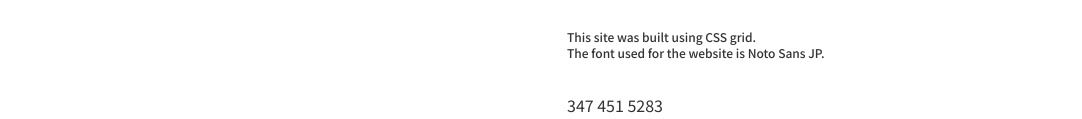
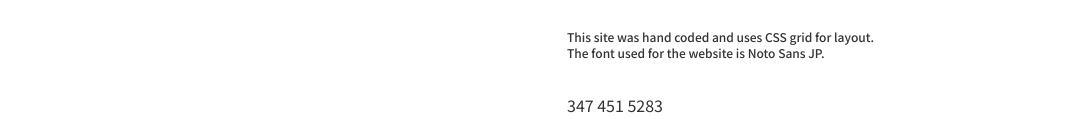
Before and after one commit to willmstrent/Portfolio_2021, a plain HTML site: page About.html in a window 1280 px wide. Shown: the part 1434-1553 px from the top of the page, without its empty margins (97-1179 px from the left). Drawn offline with Linux system fonts and the light colour scheme.

Commit message:
colophon copy change

```diff
--- a/About.html
+++ b/About.html
@@ -87,7 +87,7 @@
         </p><p>
           In the mornings, after breakfast, I try to put in at least 15 minutes of Japanese study. Because I have two boys who speak it perfectly and because more culture and language is more perspective. Lately I don't have a commute so I try to get a couple of bike rides in a week. For exercise and for the thinking that is just being. And soon I will start getting back to museums and galleries even if I can't drag the kids along.
     </p><p class="small">
-    This site was built using CSS grid.<br>
+    This site was hand coded and uses CSS grid for layout.<br>
     The font used for the website is Noto Sans JP.
     </p><p>
     347 451 5283<br>
```
